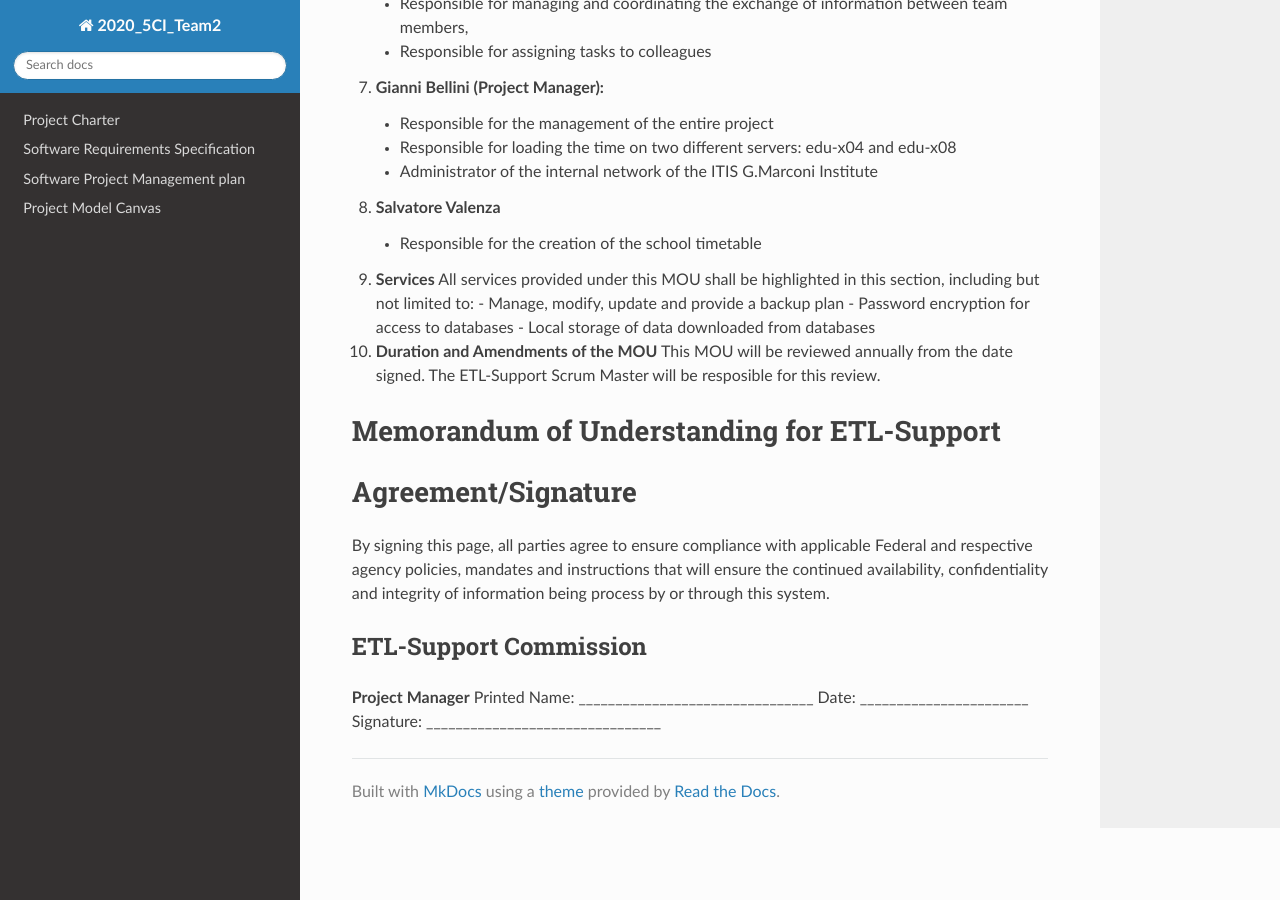
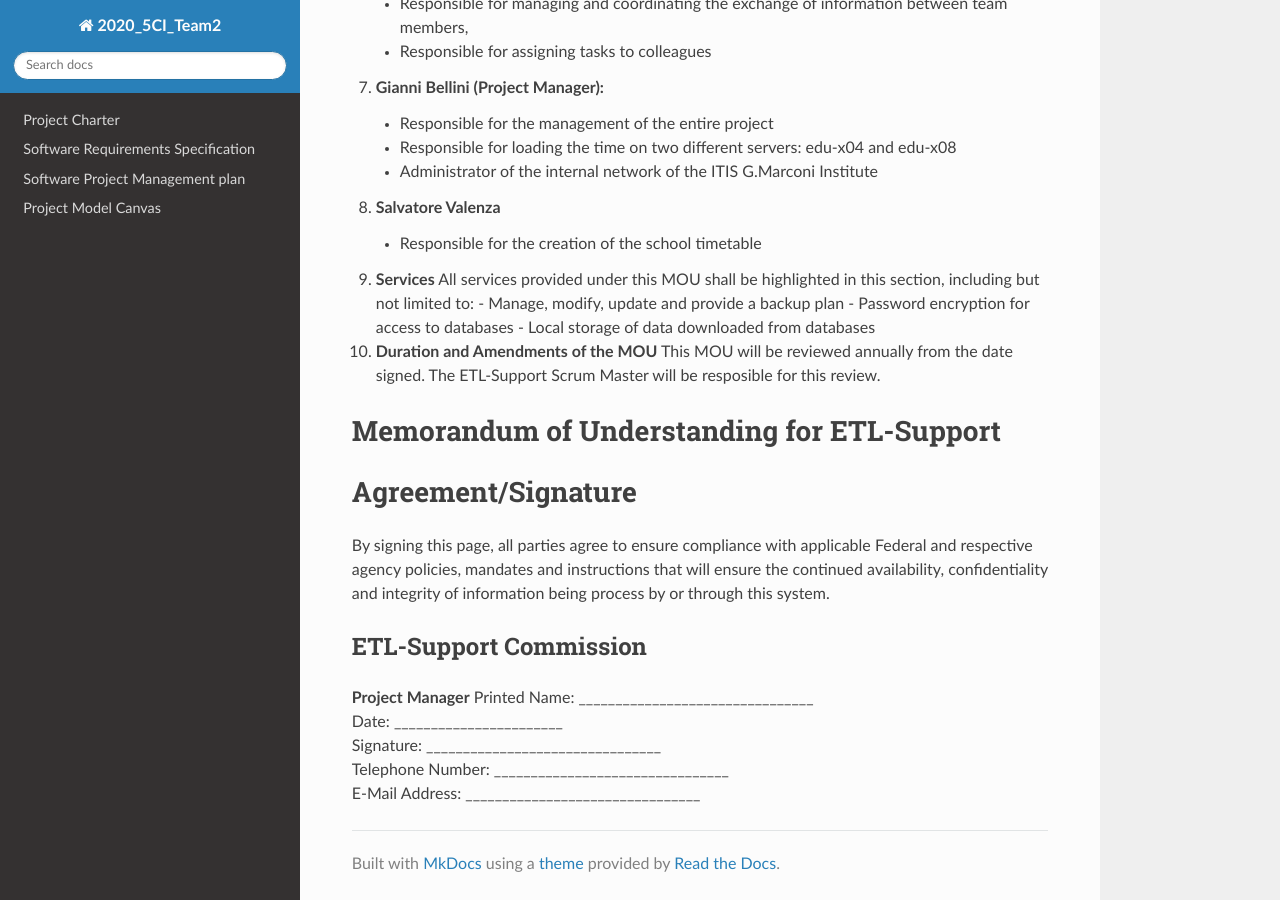
Before and after one commit to IlVice26/GPI-Documents-Group2, an MkDocs documentation site: the page built from docs/Memorandum of understanding.md, in a window 1280 px wide and 900 px high, scrolled down 564 px. Built offline with MkDocs 1.6.1, drawn with Linux system fonts in a browser that asks for light colours; nearby versions of some CDN libraries.

Commit message:
Update Memorandum of understanding.md

```diff
--- a/docs/Memorandum of understanding.md
+++ b/docs/Memorandum of understanding.md
@@ -37,5 +37,8 @@ By signing this page, all parties agree to ensure compliance with applicable Fed
 
 ## ETL-Support Commission
 **Project Manager**
-Printed Name: ________________________________ Date: _______________________ </br>
+Printed Name: ________________________________ </br>
+Date: _______________________ </br>
 Signature: ________________________________ </br>
+Telephone Number: ________________________________ </br>
+E-Mail Address: ________________________________ </br>
```
